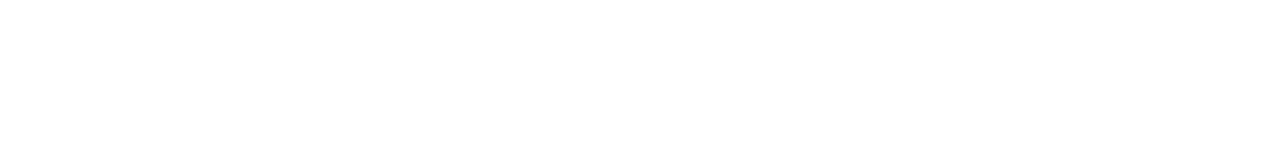
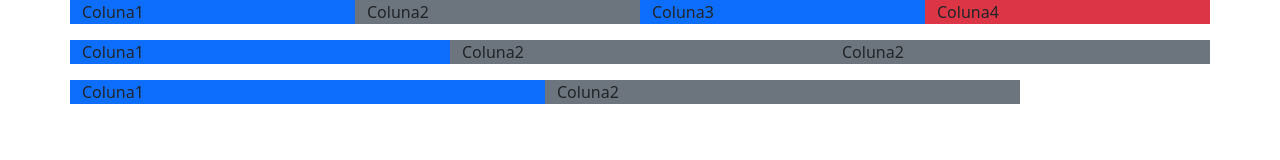
Before and after one commit to anaalimma-fei/bootstrap_base, a plain HTML site: page Bootstrap 2026_(Aluno)/ex2_sistema-grid/ex2.html in a window 1280 px wide. Drawn offline with nearby package versions, Linux system fonts and the light colour scheme.

Commit message:
exemplo3
Concluido

```diff
--- /dev/null
+++ b/Bootstrap 2026_(Aluno)/ex1b__instalacao_npm/package.json
@@ -0,0 +1,5 @@
+{
+  "dependencies": {
+    "bootstrap": "^5.3.3"
+  }
+}
--- a/Bootstrap 2026_(Aluno)/ex2_sistema-grid/ex2.html
+++ b/Bootstrap 2026_(Aluno)/ex2_sistema-grid/ex2.html
@@ -10,7 +10,30 @@
 
 
     <!-- 1ª Digitação (Aqui) -->
+     <div class="container">
+        <div class="row">
+            <div class="col-sm-3 bg-primary">Coluna1</div>
+            <div class="col-sm-3 bg-secondary">Coluna2</div>
+             <div class="col-sm-3 bg-primary">Coluna3</div>
+             <div class="col-sm-3 bg-danger">Coluna4</div>
+        </div>
+        </div>
+     </div>
+     <div class="container">
+        <div class="row my-3">
+            <div class="col-sm-4 bg-primary">Coluna1</div>
+            <div class="col-sm-4 bg-secondary">Coluna2</div>
+            <div class="col-sm-4 bg-secondary">Coluna2</div>
+        </div>
+     </div>
+     <div class="container">
+        <div class="row my-2">
+            <div class="col-sm-5 bg-primary">Coluna1</div>
+            <div class="col-sm-5 bg-secondary">Coluna2</div>
+        </div>
+     </div>
 
+    <script src="https://cdn.jsdelivr.net/npm/bootstrap@5.3.0/dist/js/bootstrap.bundle.min.js"></script>
 
     <script src="https://cdn.jsdelivr.net/npm/bootstrap@5.3.0/dist/js/bootstrap.bundle.min.js"></script>
 </body>
```
Also changed, not shown: Bootstrap 2026_(Aluno)/ex1_instalacao-cdn/ex1.html (+1 -1 lines), Bootstrap 2026_(Aluno)/ex1a_instalacao_arquivos/index.html (+4 -2 lines), Bootstrap 2026_(Aluno)/ex1b__instalacao_npm/index.html (+2 -1 lines), Bootstrap 2026_(Aluno)/ex3_botoes/ex3.html (+18 -0 lines), Bootstrap 2026_(Aluno)/ex1a_instalacao_arquivos/css/bootstrap.min.css (added), Bootstrap 2026_(Aluno)/ex1a_instalacao_arquivos/js/bootstrap.bundle.min.js (added), 2 other files.
